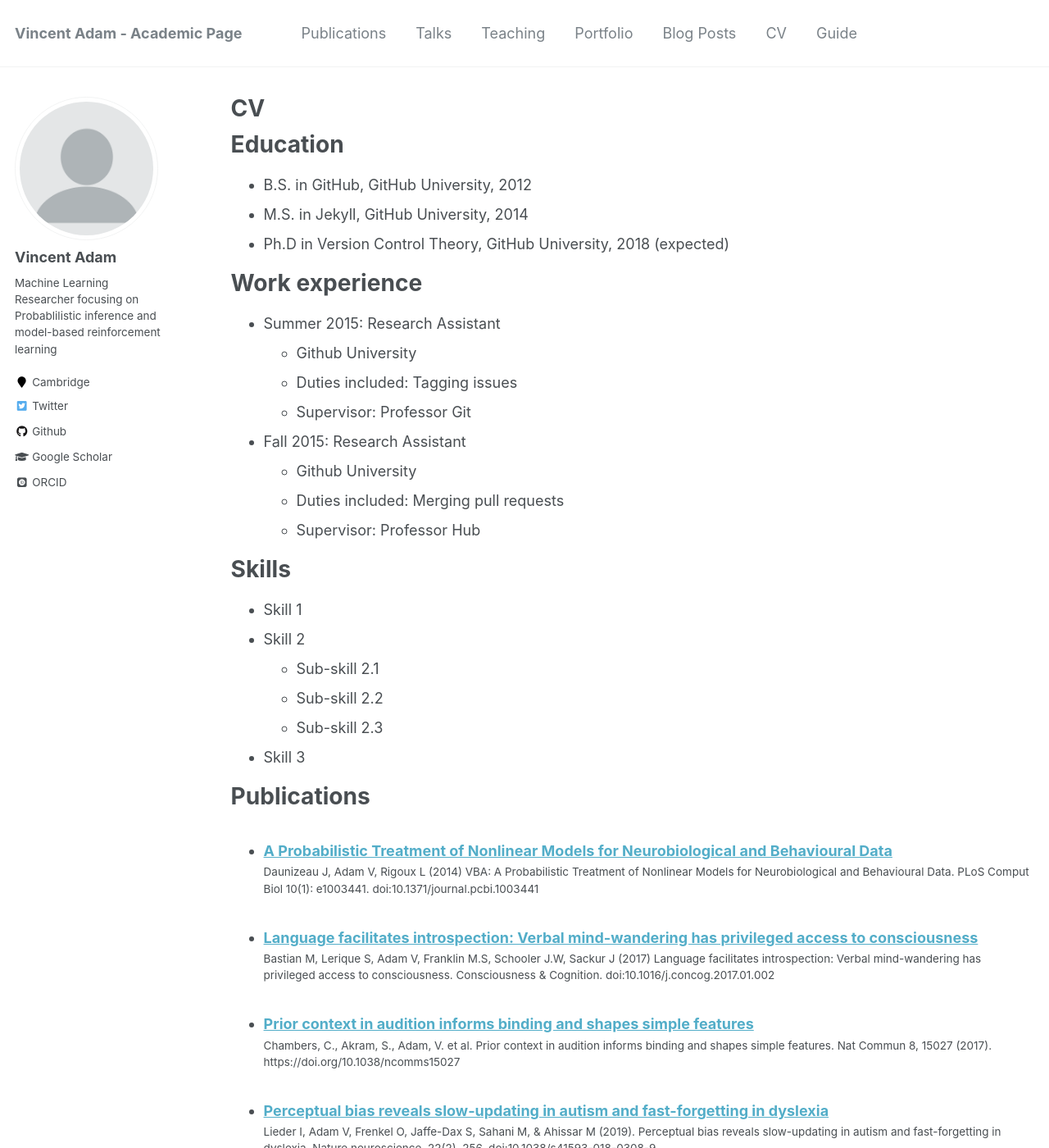
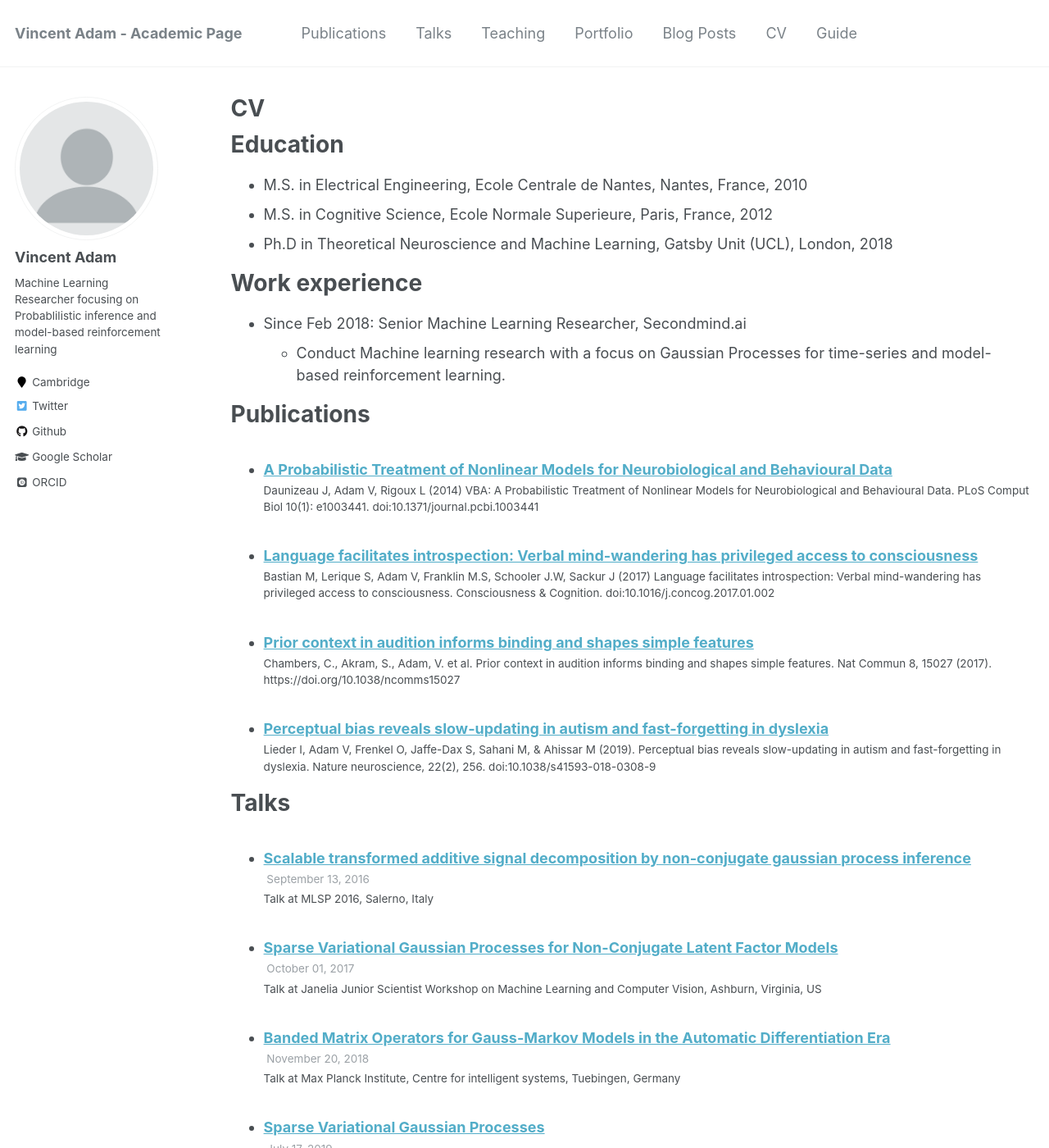
Before and after one commit to vincentadam87/academic_site, a Jekyll site: the page built from _pages/cv.md, in a window 1280 px wide and 1400 px high. Shown: the whole window at 82% size. Built offline with Jekyll 4.4.1, drawn with Linux system fonts in a browser that asks for light colours; some web fonts are replaced; some of the changed text lies outside the part shown.

Commit message:
update cv

```diff
--- a/_pages/cv.md
+++ b/_pages/cv.md
@@ -11,30 +11,14 @@ redirect_from:
 
 Education
 ======
-* B.S. in GitHub, GitHub University, 2012
-* M.S. in Jekyll, GitHub University, 2014
-* Ph.D in Version Control Theory, GitHub University, 2018 (expected)
+* M.S. in Electrical Engineering, Ecole Centrale de Nantes, Nantes, France, 2010
+* M.S. in Cognitive Science, Ecole Normale Superieure, Paris, France,  2012
+* Ph.D in Theoretical Neuroscience and Machine Learning, Gatsby Unit (UCL), London, 2018
 
 Work experience
 ======
-* Summer 2015: Research Assistant
-  * Github University
-  * Duties included: Tagging issues
-  * Supervisor: Professor Git
-
-* Fall 2015: Research Assistant
-  * Github University
-  * Duties included: Merging pull requests
-  * Supervisor: Professor Hub
-
-Skills
-======
-* Skill 1
-* Skill 2
-  * Sub-skill 2.1
-  * Sub-skill 2.2
-  * Sub-skill 2.3
-* Skill 3
+* Since Feb 2018: Senior Machine Learning Researcher, Secondmind.ai
+  * Conduct Machine learning research with a focus on Gaussian Processes for time-series and model-based reinforcement learning.
 
 Publications
 ======
@@ -47,13 +31,3 @@ Talks
   <ul>{% for post in site.talks %}
     {% include archive-single-talk-cv.html %}
   {% endfor %}</ul>
-
-Teaching
-======
-  <ul>{% for post in site.teaching %}
-    {% include archive-single-cv.html %}
-  {% endfor %}</ul>
-
-Service and leadership
-======
-* Currently signed in to 43 different slack teams
```
